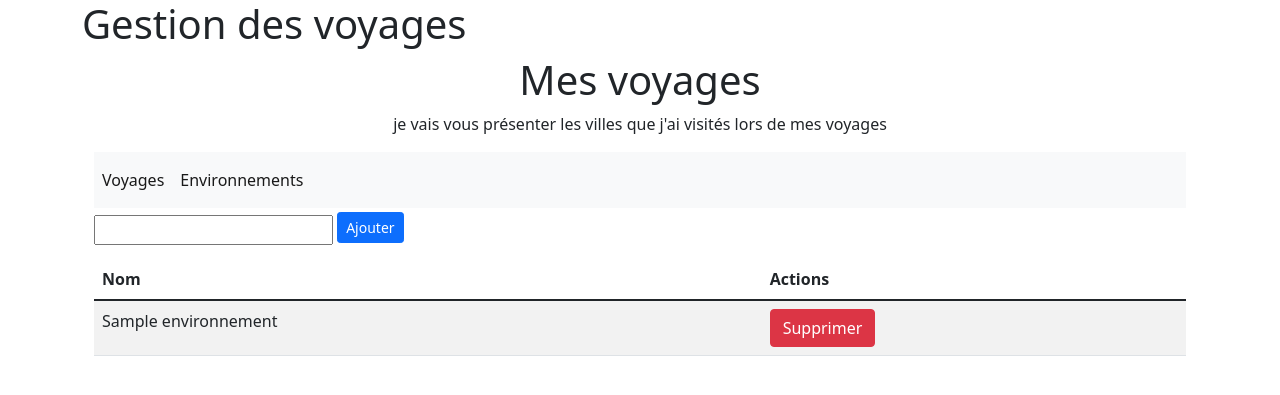
After one commit to Glmby/Mesvoyages2, a Symfony app: template templates/admin/admin.environnements.html.twig in a window 1280 px wide. The commit adds this page. Shown: the top 395 px of the page. Run offline with Twig, Linux system fonts and the light colour scheme; the template is opened without the code that fills it: most values are stand-ins (such as "Sample title", 1, 10 or a date in 2020); some libraries are stand-ins or nearby versions.

Commit message:
"Phase 16 : ORM (gestion des environnements : ajout et suppression)

```diff
--- a/src/Controller/admin/AdminVoyagesController.php
+++ b/src/Controller/admin/AdminVoyagesController.php
@@ -14,7 +14,7 @@ use Symfony\Component\Routing\Annotation\Route;
 
 class AdminVoyagesController extends AbstractController {
     /**
-     * @Route ("voyages/admin", name="admin.voyages")
+     * @Route ("/admin", name="admin.voyages")
      * @return Response
      */
      public function index(): Response{
--- a/src/Repository/EnvironnementRepository.php
+++ b/src/Repository/EnvironnementRepository.php
@@ -21,7 +21,7 @@ class EnvironnementRepository extends ServiceEntityRepository
         parent::__construct($registry, Environnement::class);
     }
 
-    public function save(Environnement $entity, bool $flush = false): void
+    public function add(Environnement $entity, bool $flush = false): void
     {
         $this->getEntityManager()->persist($entity);
 
--- /dev/null
+++ b/templates/admin/admin.environnements.html.twig
@@ -0,0 +1,38 @@
+{% extends "baseadmin.html.twig" %}
+
+{% block body %}
+        <form class="form-inline mt-1" method="Post" action="{{ path('admin.environnement.ajout') }}">
+        <div class="form-group mr-1 mb-2">
+            <input type="text" class="sm" name="nom">
+            <button type="submit" class="btn btn-primary mb-2 btn-sm">Ajouter</button>
+        </div>
+    </form>
+        <table class="table table-striped">
+        <thead>
+            <tr>
+                <th>
+                    Nom
+                </th>
+                <th>
+                    Actions
+                </th>
+            </tr>
+        </thead>
+        <tbody>
+            {% for environnement in environnements %}
+                <tr>
+                    <td>
+                        {{ environnement.nom }}
+                    </td>
+                    <td>
+                        <a href="{{ path('admin.environnement.suppr', {id:environnement.id}) }}"
+                           class="btn btn-danger"
+                           onclick="return confirm('etes-vous sûr de vouloir supprimer {{environnement.nom}} ?')">Supprimer
+                        </a>
+                    </td>
+                </tr>
+            {% endfor %}
+        </tbody>
+    </table>
+
+{% endblock %}
--- a/templates/baseadmin.html.twig
+++ b/templates/baseadmin.html.twig
@@ -7,6 +7,24 @@
     <div clas="text-center">
         <h1>Gestion des voyages</h1>
     </div>
+        <div class="container">
+        <div class="text-center">
+            <h1>Mes voyages</h1>
+            <p> je vais vous présenter les villes que j'ai visités lors de mes voyages </P>
+        </div>
+        <nav class="navbar navbar-expand-lg navbar-light bg-light">
+    <div class="collapse navbar-collapse" id="navbarSupportedContent">
+      <ul class="navbar-nav me-auto mb-2 mb-lg-0">
+        <li class="nav-item">
+          <a class="nav-link active" aria-current="page" href="{{ path('admin.voyages') }}">Voyages</a>
+        </li>
+        <li class="nav-item">
+      <li class="nav-item">
+          <a class="nav-link active" aria-current="page" href="{{ path('admin.environnements') }}">Environnements</a>
+        </li>
+        <li class="nav-item">
+
+</nav>
 </div>
 {% endblock %}
 {% block body %}{% endblock %}
--- a/templates/pages/voyages.html.twig
+++ b/templates/pages/voyages.html.twig
@@ -20,7 +20,7 @@
          <form class="form-inline mt-1" method="POST" action="{{ path('voyages.findallequal',{champ:'pays'}) }}">
             <div class="form-group mr-1 mb-2">
                 <input type="text" class="sm" name="recherche">
-                <button type="submit" class="btn btn-primary mb-2 btn-sm">filrer</buttun>
+                <button type="submit" class="btn btn-primary mb-2 btn-sm">filrer</button>
             </div>
         </form>
                 </th>
```
Also changed, not shown: src/Controller/admin/AdminEnvironnementController.php (added, +69 -0 lines), templates/admin/admin.voyages.html.twig (+13 -14 lines).
